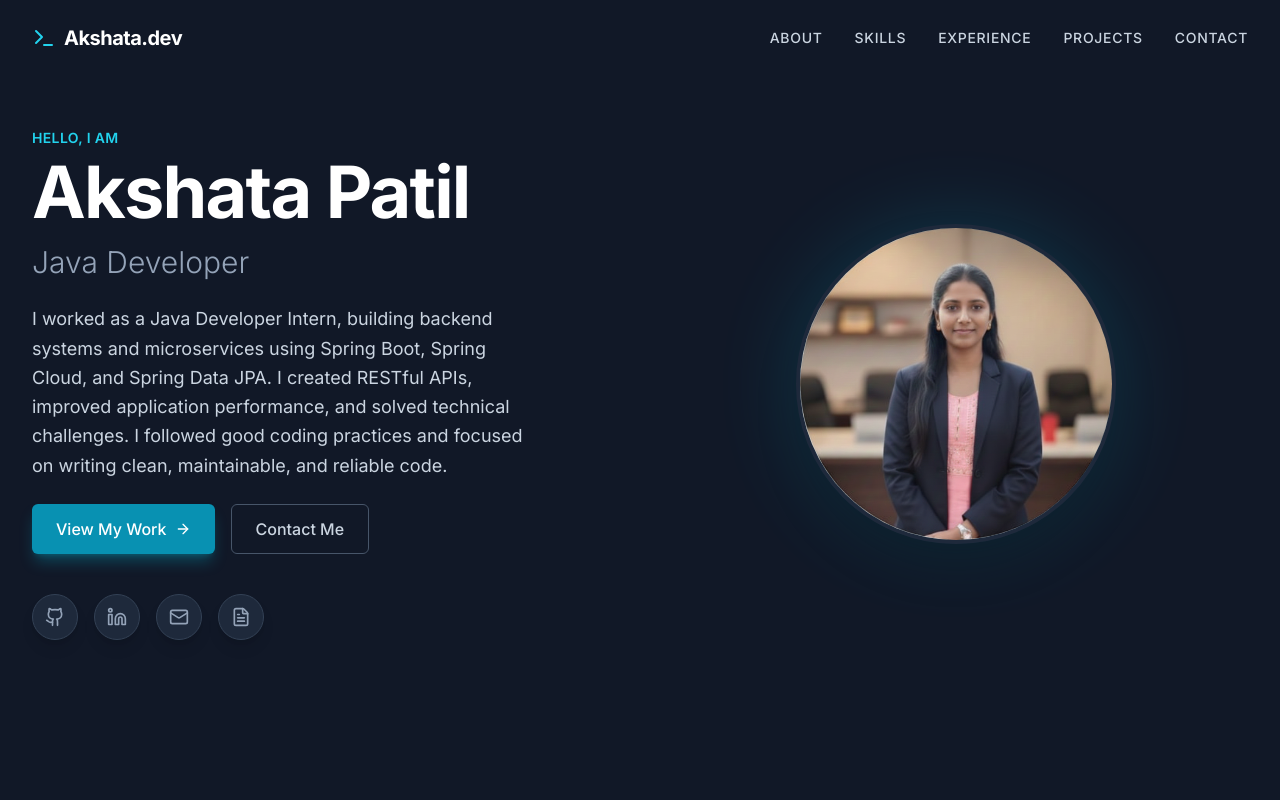
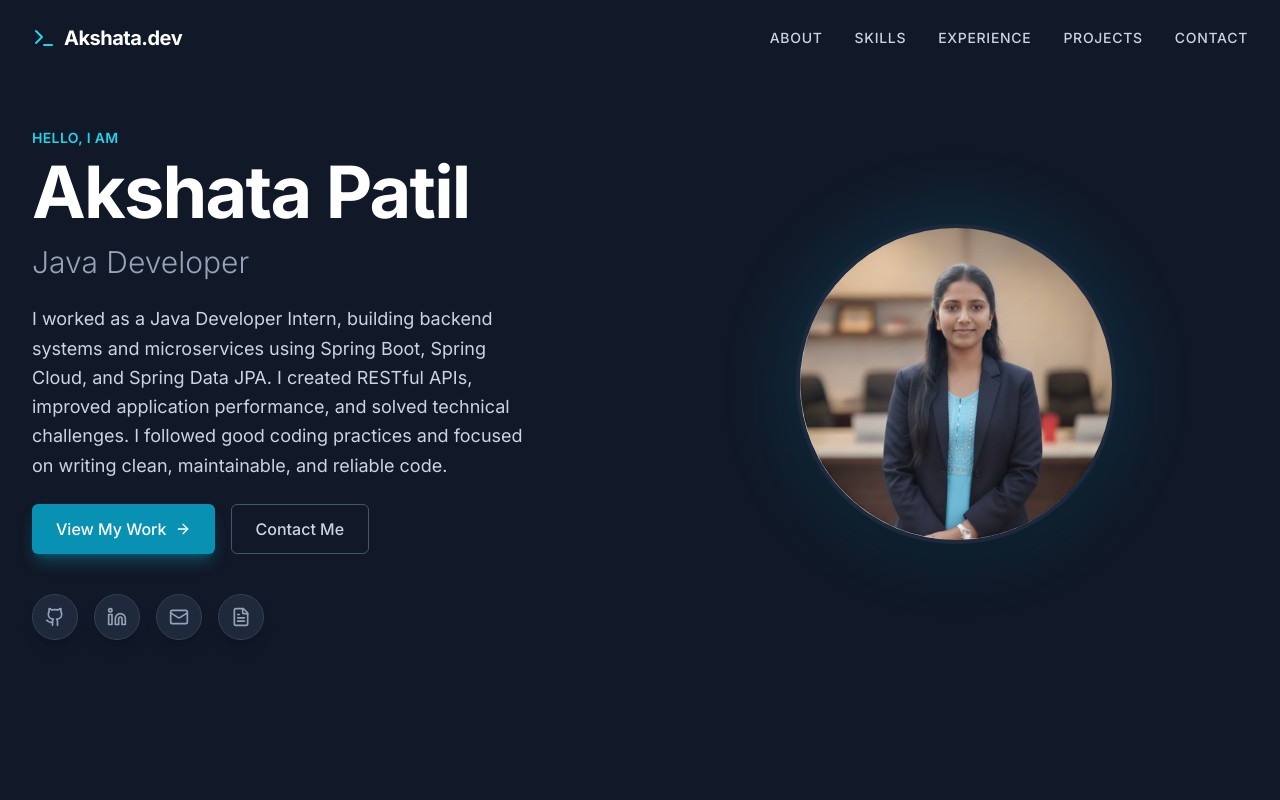
Before and after one commit to TejasDonkari/Akshata_Patil_Portfolio, a React (Vite) app: page / in a window 1280 px wide. Shown: the top 800 px of the page. Built offline with nearby package versions, Linux system fonts and the light colour scheme.

Commit message:
new profile picture added

```diff
--- a/components/Hero.tsx
+++ b/components/Hero.tsx
@@ -102,7 +102,7 @@ const Hero: React.FC = () => {
           <div className="relative w-64 h-64 md:w-80 md:h-80">
             <div className="absolute inset-0 bg-cyan-500 rounded-full opacity-20 blur-2xl"></div>
             <img
-              src="/akshata.png"
+              src="/Akshata_p.png"
               alt={PORTFOLIO_DATA.name}
               className="relative w-full h-full object-cover rounded-full border-4 border-slate-800 shadow-2xl"
             />
--- a/constants.tsx
+++ b/constants.tsx
@@ -81,7 +81,7 @@ export const PORTFOLIO_DATA: PortfolioData = {
   ]
 };
 
-// System instruction for the Gemini AI assistant
+
 export const AI_SYSTEM_INSTRUCTION = `
 You are an AI assistant for Akshata Patil's professional portfolio.
 Your role is to answer questions about Akshata's skills, experience, and projects based strictly on the provided context.
```
Also changed, not shown: public/Akshata_p.png (added), public/shradha.jfif (deleted).
